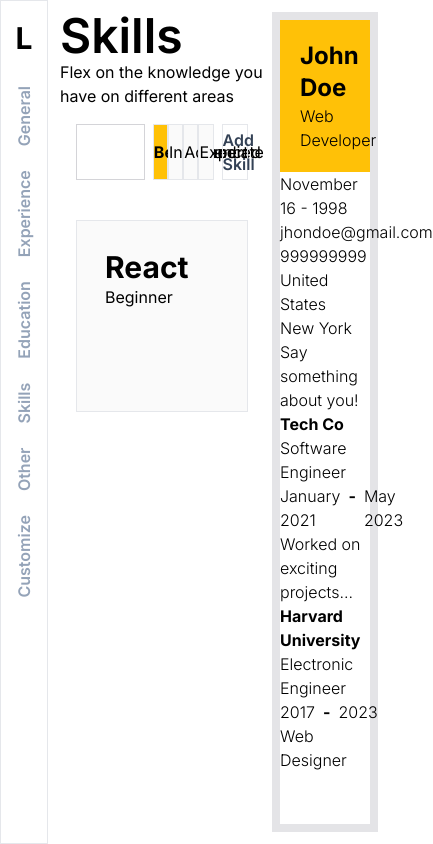
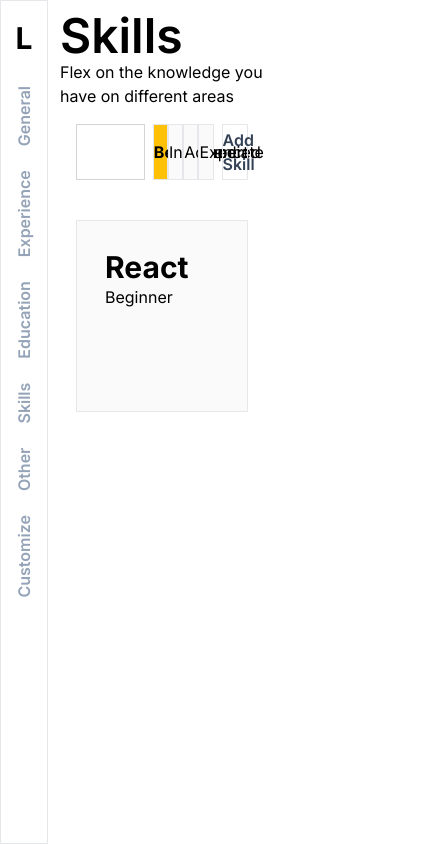
Before and after one commit to kagunecode/cv_generator, a React (Vite) app: page /skills in a window 390 px wide. Shown: the whole page, 433 px wide, since content can reach past the window. Built offline with nearby package versions, Linux system fonts and the light colour scheme.

Commit message:
Added hidden for mobile devices (in progress)

```diff
--- a/src/components/Layout.jsx
+++ b/src/components/Layout.jsx
@@ -6,7 +6,7 @@ export default function Layout({ children }) {
       <div className="col-span-2 overflow-y-auto overflow-x-hidden">
         <div>{children}</div>
       </div>
-      <div className="col-span-1 bg-zinc-200 p-2">
+      <div className="col-span-1 hidden bg-zinc-200 p-2 lg:block">
         <PreviewCV></PreviewCV>
       </div>
     </div>
```
